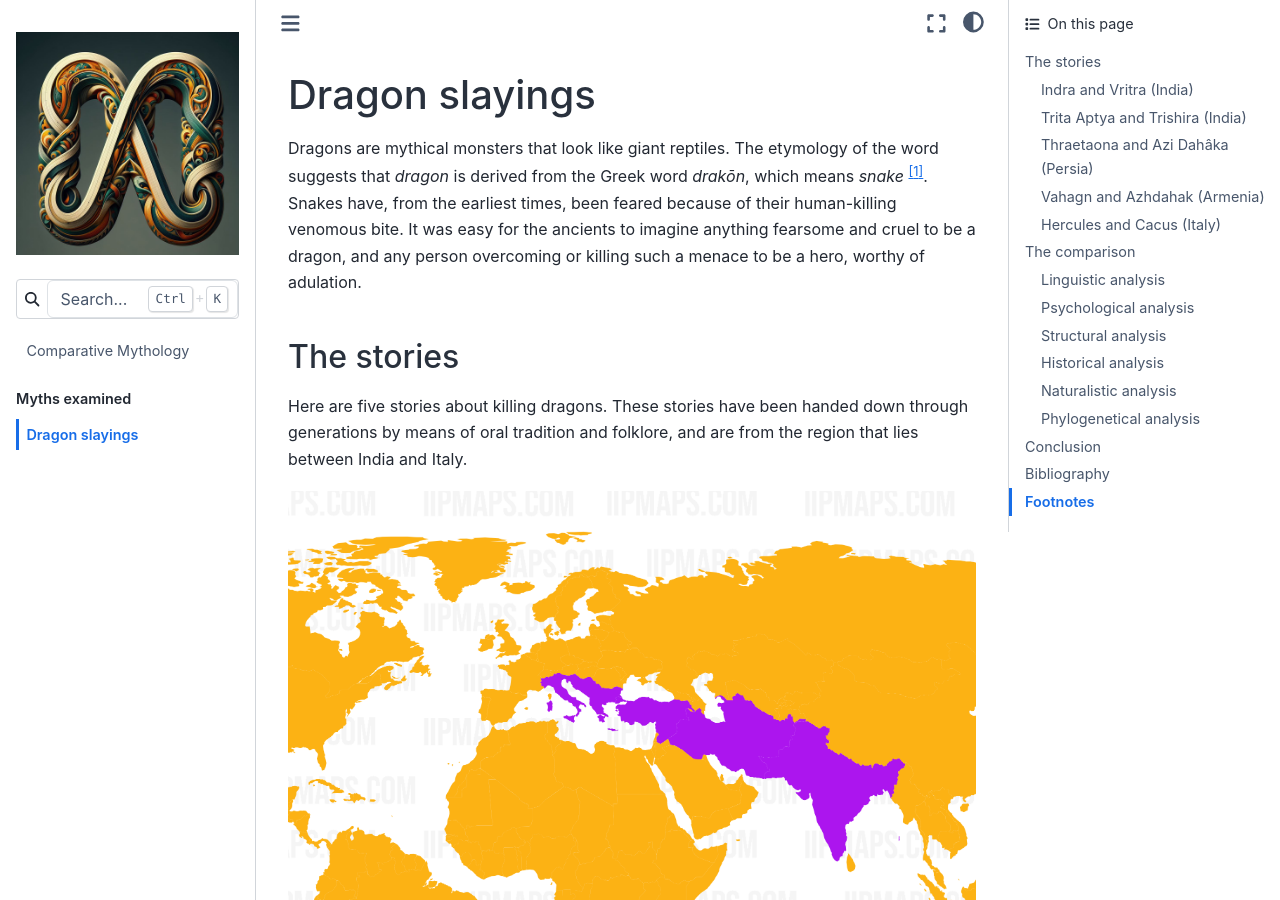
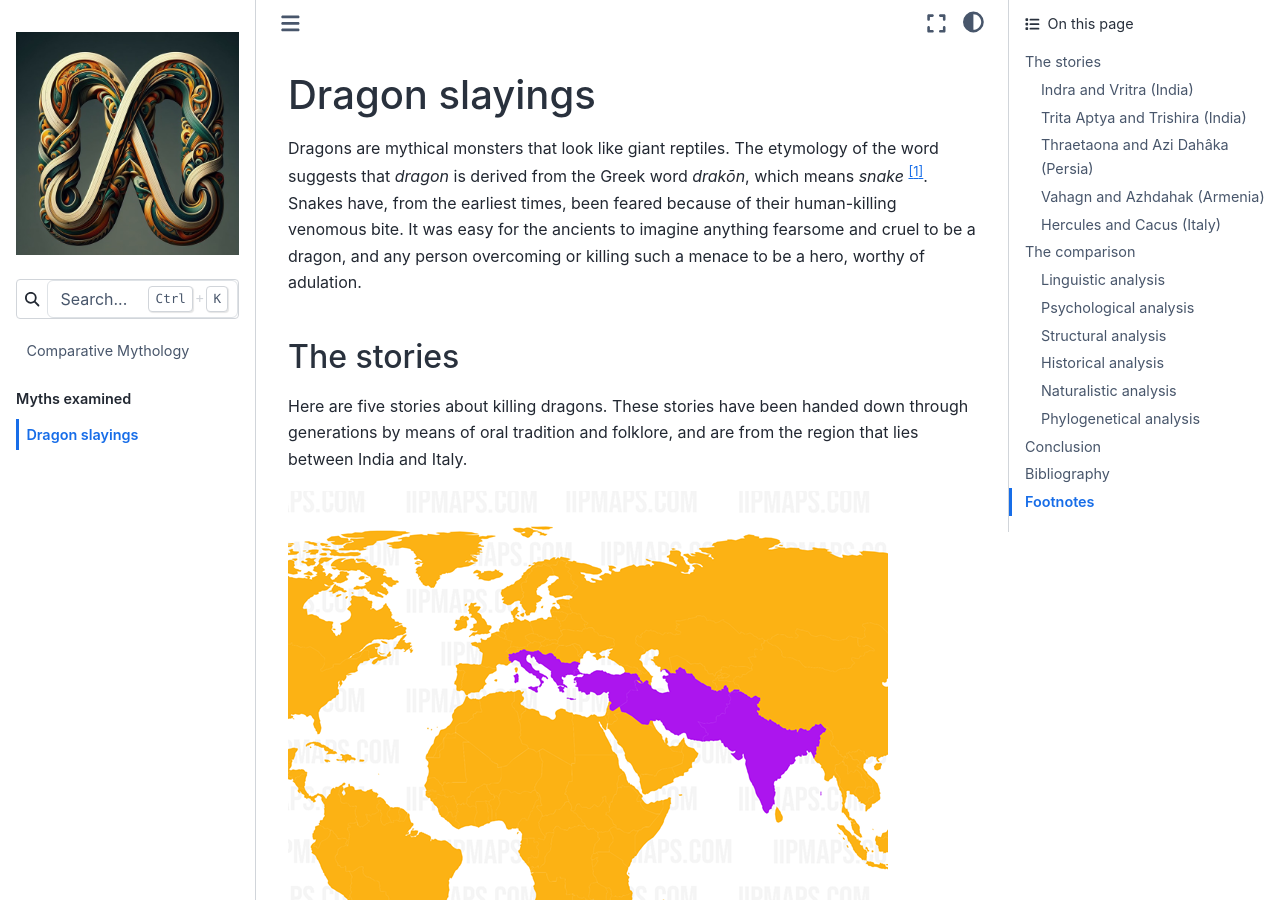
Before and after one commit to AninditaBasu/comparative-mythology, a Sphinx documentation site: the page built from docs/source/myths/dragon_slaying.md, in a window 1280 px wide and 900 px high. Built offline with Sphinx 7.4.7 and the Sphinx Book theme 1.1.4, drawn with Linux system fonts in a browser that asks for light colours.

Commit message:
image size

```diff
--- a/docs/source/index.rst
+++ b/docs/source/index.rst
@@ -1,16 +1,16 @@
 .. meta::
    :description: A linguistic, psychological, structural, phylogenetical, naturalistic, and historical analysis of the mythology of the world
    :title: Myths across the world
-   :image: https://comparative-mythology.readthedocs.io/en/latest/_static/logo.jpg
+   :image: _static/logo.jpg
    :author: Anindita Basu
    :twitter:description: A linguistic, psychological, structural, phylogenetical, naturalistic, and historical analysis of the mythology of the world
    :twitter:title: Myths across the world
-   :twitter:image: https://comparative-mythology.readthedocs.io/en/latest/_static/logo.jpg
+   :twitter:image: _static/logo.jpg
    :twitter:card: summary_large_image
    :og:type: website
    :og:title: Myths across the world
    :og:description: A linguistic, psychological, structural, phylogenetical, naturalistic, and historical analysis of the mythology of the world
-   :og:image: https://comparative-mythology.readthedocs.io/en/latest/_static/logo.jpg
+   :og:image: _static/logo.jpg
 
 Comparative Mythology
 ======================
```
Also changed, not shown: docs/source/myths/dragon_slaying.md (+3 -3 lines), docs/source/_static/logo.jpg, docs/source/_static/trita.jpg, docs/source/images/behram.jpg, docs/source/images/here_be_dragons.png.
